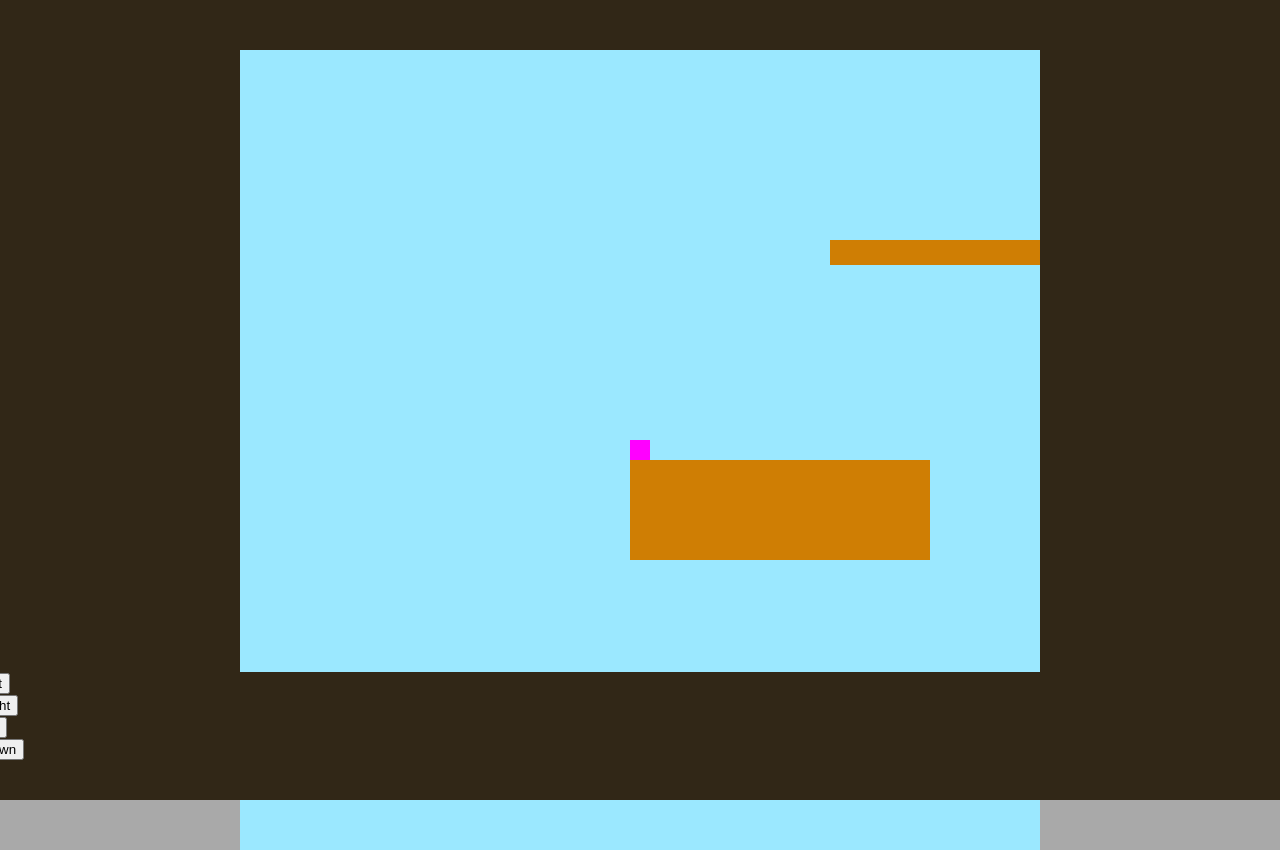
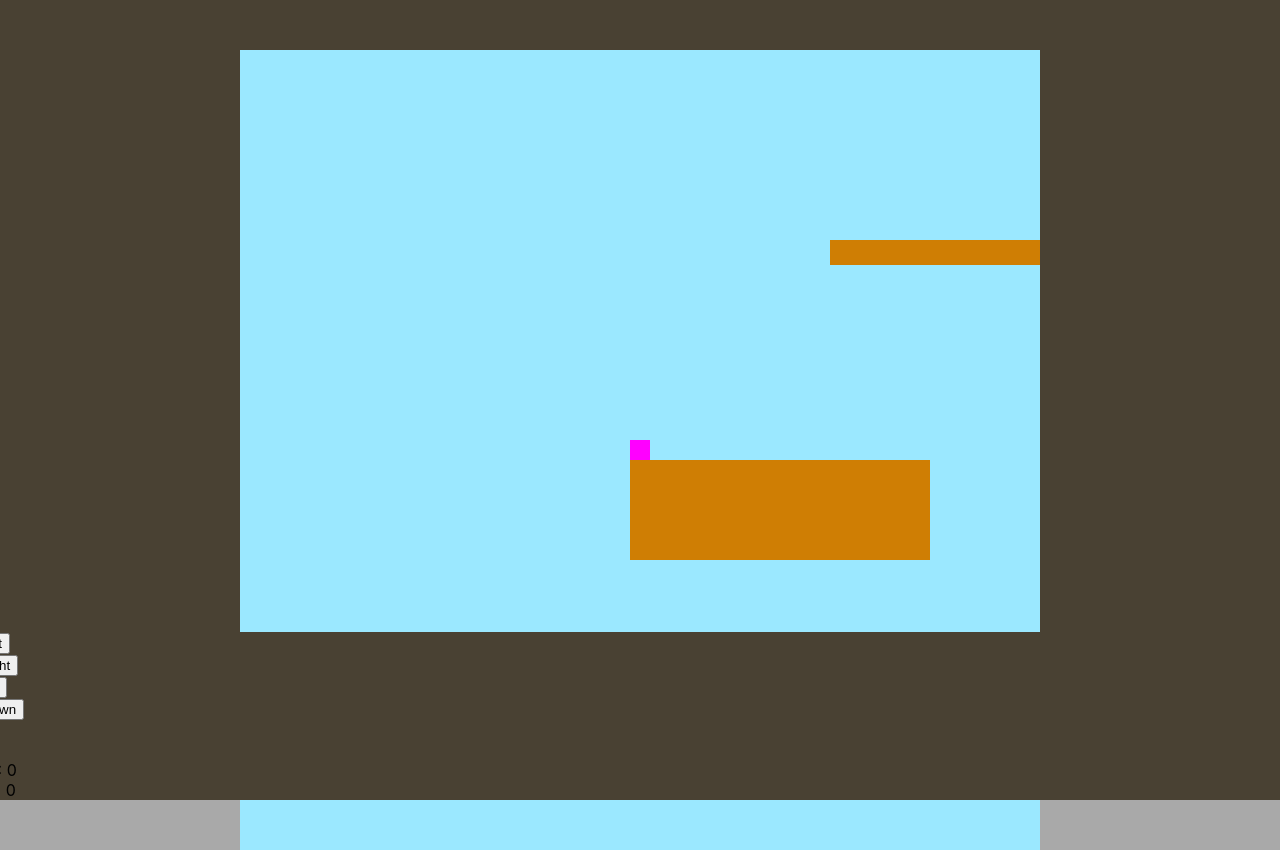
Before and after one commit to ttvalkea/kivakaivis, a React (Create React App) app: page / in a window 1280 px wide. Shown: the top 850 px of the page. Built offline with nearby package versions, Linux system fonts and the light colour scheme.

Commit message:
Horizontal acceleration added

```diff
--- a/src/App.css
+++ b/src/App.css
@@ -25,5 +25,5 @@
 
 .Border-blocker {
   position: absolute;
-  background-color: rgb(49, 39, 23);
+  background-color: rgb(73, 65, 51);
 }
--- a/src/App.tsx
+++ b/src/App.tsx
@@ -95,9 +95,13 @@ function App() {
             Move down
           </button>
           <br />
-          {playerState.x}
+          pos x: {playerState.x}
           <br />
-          {playerState.y}
+          pos y: {playerState.y}
+          <br />
+          speedX: {playerState.speedX}
+          <br />
+          speedY: {playerState.speedY}
         </div>
       </div>
     </div>
--- a/src/features/player/Player.tsx
+++ b/src/features/player/Player.tsx
@@ -10,7 +10,13 @@ import useInterval from "../interval/useInterval";
 import { KeyboardControls } from "../keyboardControls/KeyboardControls";
 import { selectPressedKeys } from "../keyboardControls/keyboardControlsSlice";
 import { selectObstacles } from "../obstacle/obstaclesSlice";
-import { moveDown, selectPlayer } from "./playerSlice";
+import {
+  addXSpeed,
+  moveDown,
+  moveLeft,
+  moveRight,
+  selectPlayer,
+} from "./playerSlice";
 
 export function Player() {
   const dispatch = useAppDispatch();
@@ -32,6 +38,38 @@ export function Player() {
     }
   };
 
+  // Accelerating
+  useInterval(() => {
+    if (
+      (pressedKeys.includes("ArrowRight") && playerState.speedX < 0) ||
+      (pressedKeys.includes("ArrowLeft") && playerState.speedX > 0) ||
+      (!pressedKeys.includes("ArrowRight") &&
+        !pressedKeys.includes("ArrowLeft"))
+    ) {
+      if (playerState.speedX > 0) {
+        dispatch(addXSpeed(playerState.speedX - 5 < 0 ? -1 : -5));
+      }
+      if (playerState.speedX < 0) {
+        dispatch(addXSpeed(playerState.speedX + 5 > 0 ? 1 : 5));
+      }
+    }
+    if (pressedKeys.includes("ArrowLeft")) {
+      dispatch(addXSpeed(playerState.speedX > -30 ? -30 : -5));
+    }
+    if (pressedKeys.includes("ArrowRight")) {
+      dispatch(addXSpeed(playerState.speedX < 30 ? 30 : 5));
+    }
+  }, 50);
+
+  // Speed
+  useInterval(() => {
+    if (playerState.speedX < 0) {
+      dispatch(moveLeft());
+    } else if (playerState.speedX > 0) {
+      dispatch(moveRight());
+    }
+  }, 1000 / Math.abs(playerState.speedX));
+
   // Gravity
   useInterval(() => {
     fall();
--- a/src/features/player/playerSlice.ts
+++ b/src/features/player/playerSlice.ts
@@ -1,14 +1,19 @@
-import { createSlice } from "@reduxjs/toolkit";
+import { createSlice, PayloadAction } from "@reduxjs/toolkit";
 import { RootState } from "../../app/store";
 import renderedObject from "../../classes/renderedObject";
 
-export interface PlayerState extends renderedObject {}
+export interface PlayerState extends renderedObject {
+  speedX: number;
+  speedY: number;
+}
 
 const initialState: PlayerState = {
   x: 0,
   y: 0,
   width: 20,
   height: 20,
+  speedX: 0,
+  speedY: 0,
 };
 
 export const playerSlice = createSlice({
@@ -28,11 +33,18 @@ export const playerSlice = createSlice({
     moveDown: (state) => {
       state.y += 1;
     },
+    addXSpeed: (state, action: PayloadAction<number>) => {
+      state.speedX += action.payload;
+    },
+    addYSpeed: (state, action: PayloadAction<number>) => {
+      state.speedY += action.payload;
+    },
   },
 });
 
-export const { moveLeft, moveRight, moveUp, moveDown } = playerSlice.actions;
+export const { moveLeft, moveRight, moveUp, moveDown, addXSpeed, addYSpeed } =
+  playerSlice.actions;
 
-export const selectPlayer = (state: RootState): renderedObject => state.player;
+export const selectPlayer = (state: RootState): PlayerState => state.player;
 
 export default playerSlice.reducer;
```
